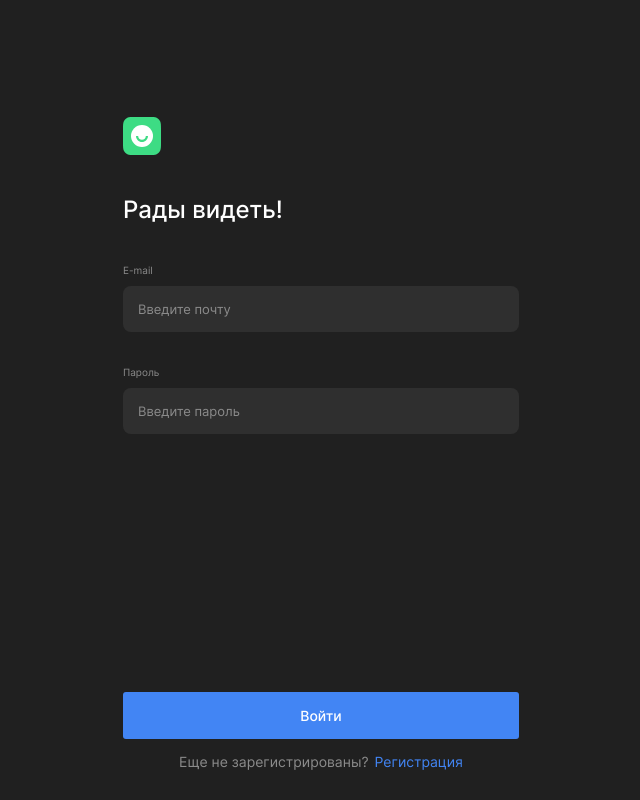
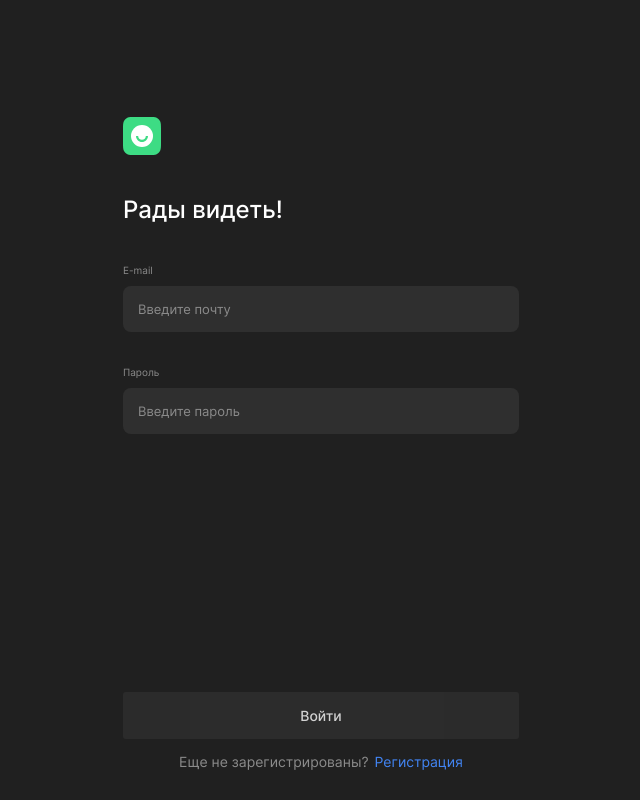
Before and after one commit to Eshenok/movies-explorer-frontend, a React (Create React App) app: page /signin in a window 1280 px wide. Shown: the whole page, without its empty margins (319-959 px from the left). Built offline with nearby package versions, Linux system fonts and the light colour scheme; no server answers.

Commit message:
make validation

```diff
--- a/src/App.js
+++ b/src/App.js
@@ -1,7 +1,7 @@
 import './App.css';
 import React, {useState, useEffect} from 'react';
-import { Redirect, Route, Switch, useHistory, useRouteMatch } from "react-router-dom";
-import Header from './components/Header/Header'
+import { Route, Switch, useHistory, useRouteMatch } from "react-router-dom";
+import Header from './components/Header/Header';
 import Footer from "./components/Footer/Footer";
 import Main from "./components/Main/Main";
 import Sign from "./components/Sign/Sign";
@@ -14,6 +14,7 @@ import MoviesApi from "./utils/MoviesApi";
 import { CurrentUserContext } from "./contexts/CurrentUserContext";
 import ProtectedRoute from "./components/ProtectedRoute/ProtectedRoute";
 import Preloader from "./components/Preloader/Preloader";
+import { useFormWithValidation } from "./hooks/useFormWithValidation";
 
 function App() {
 
@@ -31,6 +32,7 @@ function App() {
   let {path, url} = useRouteMatch(); // По факту не используется, но только с ним работает приложение
 
   const screenWidth = window.screen.width;
+  const { values, handleChange, errors, isValid, resetForm } = useFormWithValidation();
 
   useEffect(() => {
     if (screenWidth < 576) {
@@ -214,11 +216,31 @@ function App() {
         </Route>
 
         <Route path="/signup">
-          <Sign onSubmit={handleSignup} history={history} title={'Добро пожаловать!'} buttonTitle={'Зарегистрироваться'}/>
+          <Sign
+            onSubmit={handleSignup}
+            history={history}
+            title={'Добро пожаловать!'}
+            buttonTitle={'Зарегистрироваться'}
+            handleChange={handleChange}
+            errors={errors}
+            isValid={isValid}
+            resetForm={resetForm}
+            values={values}
+          />
         </Route>
 
         <Route exact path="/signin">
-          <Sign onSubmit={handleSignIn} history={history} title={'Рады видеть!'} buttonTitle={'Войти'}/>
+          <Sign
+            onSubmit={handleSignIn}
+            history={history}
+            title={'Рады видеть!'}
+            buttonTitle={'Войти'}
+            handleChange={handleChange}
+            errors={errors}
+            isValid={isValid}
+            resetForm={resetForm}
+            values={values}
+          />
         </Route>
 
         <Route path="*">
--- /dev/null
+++ b/src/components/Button/styles/_theme/button_theme_disable.css
@@ -0,0 +1,15 @@
+.button_theme_disable {
+	background-color: var(--bgInput-color);
+	opacity: .8;
+	color: var(--font-color);
+}
+
+.button:hover {
+	cursor: default;
+	filter: none;
+}
+
+.button:active {
+	filter: none;
+	box-shadow: none;
+}
--- a/src/components/Input/Input.js
+++ b/src/components/Input/Input.js
@@ -1,23 +1,11 @@
 import React, { useState } from "react";
 
-export const Input = ({labelText, isSpan, onChange, classes, ...rest }) => {
-
-  const spanClasses = ["input__span-error"];
-  const [error, setError] = useState("");
-
-  function onChanges(e) {
-    onChange(e);
-    if (e.target.validationMessage) {
-      setError(e.target.validationMessage);
-    } else {
-      setError("");
-    }
-  }
+export const Input = ({isSpan, error, ...rest }) => {
 
   return (
     <>
-      <input {...rest} onChange={onChanges}/>
-      {isSpan ? <span className={spanClasses.join(' ')}>{error}</span> : <></>}
+      <input {...rest} />
+      {isSpan ? <span className="input__span-error">{error}</span> : <></>}
     </>
   )
 }
--- a/src/components/Movies/Film/Film.js
+++ b/src/components/Movies/Film/Film.js
@@ -9,7 +9,7 @@ export default function Film({ name, url, duration, currentMovie, onPutLike, sav
 
   useEffect(() => {
     savedMovies.forEach((movie) => {
-      if (movie.movieId == currentMovie.id || movie.movieId == currentMovie.movieId) {
+      if (movie.movieId === currentMovie.id || movie.movieId === currentMovie.movieId) {
         setIslIked(true);
       }
     })
@@ -22,7 +22,7 @@ export default function Film({ name, url, duration, currentMovie, onPutLike, sav
   function handleRemoveLike() {
     let mongoId;
     savedMovies.forEach((movie) => {
-      if (movie.movieId == currentMovie.id || movie.movieId == currentMovie.movieId) {
+      if (movie.movieId === currentMovie.id || movie.movieId === currentMovie.movieId) {
         mongoId = movie._id;
       }
     })
--- a/src/components/Sign/Sign.js
+++ b/src/components/Sign/Sign.js
@@ -5,20 +5,16 @@ import React, { useState } from "react";
 import Button from "../Button/Button";
 
 
-export default function Sign({ onSubmit, history, title, buttonTitle }) {
-
-  const [name, setName] = useState('');
-  const [email, setEmail] = useState('');
-  const [pass, setPass] = useState('');
+export default function Sign({ onSubmit, history, title, buttonTitle, handleChange, errors, isValid, resetForm, values }) {
 
   function handleSubmit(e) {
     e.preventDefault();
     if (history.location.pathname === '/signup') {
-      onSubmit(name, email, pass);
-      setPass('');
+      onSubmit(values.input_type_userName, values.input_type_userEmail, values.input_type_userPass);
     } else {
-      onSubmit(email, pass);
+      onSubmit(values.input_type_userEmail, values.input_type_userPass);
     }
+    resetForm();
   }
 
   return (
@@ -39,9 +35,9 @@ export default function Sign({ onSubmit, history, title, buttonTitle }) {
                    maxLength="30"
                    required={true}
                    placeholder="Введите Ваше имя"
-                   value={name}
                    isSpan={true}
-                   onChange={(e) => setName(e.target.value)}
+                   onChange={handleChange}
+                   error={errors.input_type_userName}
             />
           </Route>
 
@@ -56,8 +52,8 @@ export default function Sign({ onSubmit, history, title, buttonTitle }) {
             required={true}
             placeholder="Введите почту"
             isSpan={true}
-            value={email}
-            onChange={(e) => setEmail(e.target.value)}
+            onChange={handleChange}
+            error={errors.input_type_userEmail}
           />
 
           <label htmlFor="input_type_userPass" className="sign__label">Пароль</label>
@@ -70,12 +66,12 @@ export default function Sign({ onSubmit, history, title, buttonTitle }) {
                  required={true}
                  placeholder="Введите пароль"
                  isSpan={true}
-                 value={pass}
-                 onChange={(e) => setPass(e.target.value)}
+                 onChange={handleChange}
+                 error={errors.input_type_userPass}
           />
         </div>
         <div className="sign__container">
-            <Button type="submit" className="button button_theme_blue button_place_sign" name={buttonTitle} />
+            <Button type="submit" className={`button button_theme_blue button_place_sign ${!isValid ? "button_theme_disable" : ""}`} disabled={isValid ? false : true } name={buttonTitle} />
             <div className="sign__caption">
               <Route path="/signup">
                 <p className="sign__text">Уже зарегистрированы?</p>
--- /dev/null
+++ b/src/hooks/useFormWithValidation.js
@@ -0,0 +1,27 @@
+import React, { useState, useCallback } from 'react';
+
+export function useFormWithValidation() {
+  const [values, setValues] = useState({});
+  const [errors, setErrors] = useState({});
+  const [isValid, setIsValid] = useState(false);
+
+  const handleChange = (event) => {
+    const target = event.target;
+    const name = target.name;
+    const value = target.value;
+    setValues({...values, [name]: value});
+    setErrors({...errors, [name]: target.validationMessage });
+    setIsValid(target.closest("form").checkValidity());
+  };
+
+  const resetForm = useCallback(
+    (newValues = {}, newErrors = {}, newIsValid = false) => {
+      setValues(newValues);
+      setErrors(newErrors);
+      setIsValid(newIsValid);
+    },
+    [setValues, setErrors, setIsValid]
+  );
+
+  return { values, handleChange, errors, isValid, resetForm };
+}
--- a/src/index.css
+++ b/src/index.css
@@ -8,6 +8,7 @@
 @import url('./components/Button/styles/_theme/button_theme_grey.css');
 @import url('./components/Button/styles/_theme/button_theme_transparent-white.css');
 @import url('./components/Button/styles/_theme/button_theme_transparent-red.css');
+@import url('./components/Button/styles/_theme/button_theme_disable.css');
 @import url('./components/Button/styles/_icon/button_icon_burger.css');
 @import url('./components/Button/styles/_icon/button_icon_close.css');
 @import url('./components/Button/styles/_icon/button_icon_remove.css');
```
